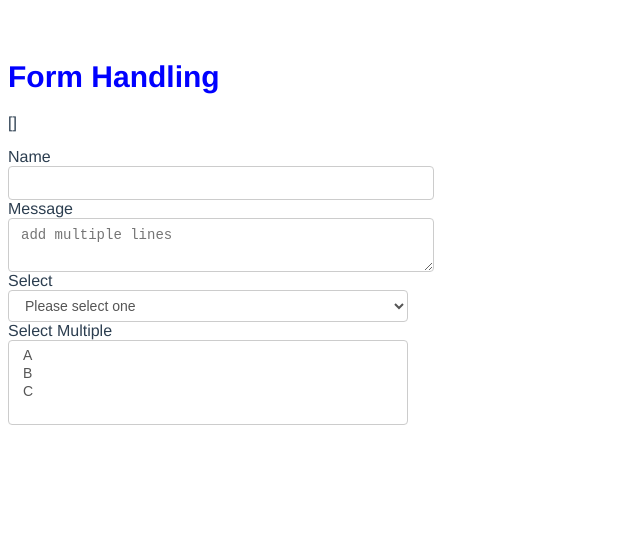
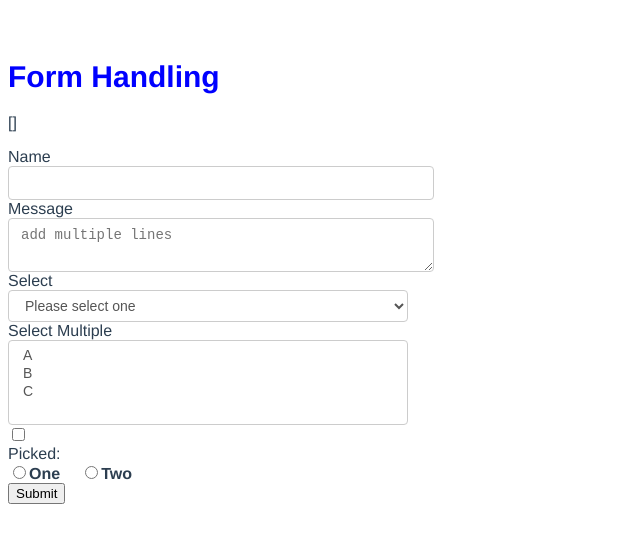
Before and after one commit to DerrickMbugua/vue-refresher, a Vue app: page / in a window 1280 px wide. Shown: the top 542 px of the page, without its empty margins (0-640 px from the left). Built offline with nearby package versions, Linux system fonts and the light colour scheme.

Commit message:
feat: form handling 2

```diff
--- a/src/App.vue
+++ b/src/App.vue
@@ -1,6 +1,6 @@
 <template>
   <h1 :style="headerStyling">Form Handling</h1>
-  <form>
+  <form @submit="formHandling">
     <p>{{ formValues.name }}</p>
     <p>{{ formValues.message }}</p>
     <p>{{ formValues.selected }}</p>
@@ -33,6 +33,20 @@
         <option value="C">C</option>
       </select>
     </div>
+    <div>
+      <input type="checkbox" id="checkbox" v-model="formValues.checked" />
+      <label for="checkbox">{{ formValues.checked }}</label>
+    </div>
+    <div>Picked: {{ formValues.picked }}</div>
+
+    <input type="radio" id="one" value="One" v-model="formValues.picked" />
+    <label for="one">One</label>
+
+    <input type="radio" id="two" value="Two" v-model="formValues.picked" />
+    <label for="two">Two</label>
+    <div>
+      <button>Submit</button>
+    </div>
   </form>
 </template>
 
@@ -49,10 +63,17 @@ export default {
         message: "",
         selected: "",
         multiple: [],
+        checked: '',
+        picked: ''
       },
     };
   },
-  methods: {},
+  methods: {
+    formHandling(event){
+      event.preventDefault()
+      console.log('Form Values', this.formValues)
+    }
+  },
 };
 </script>
 
```
